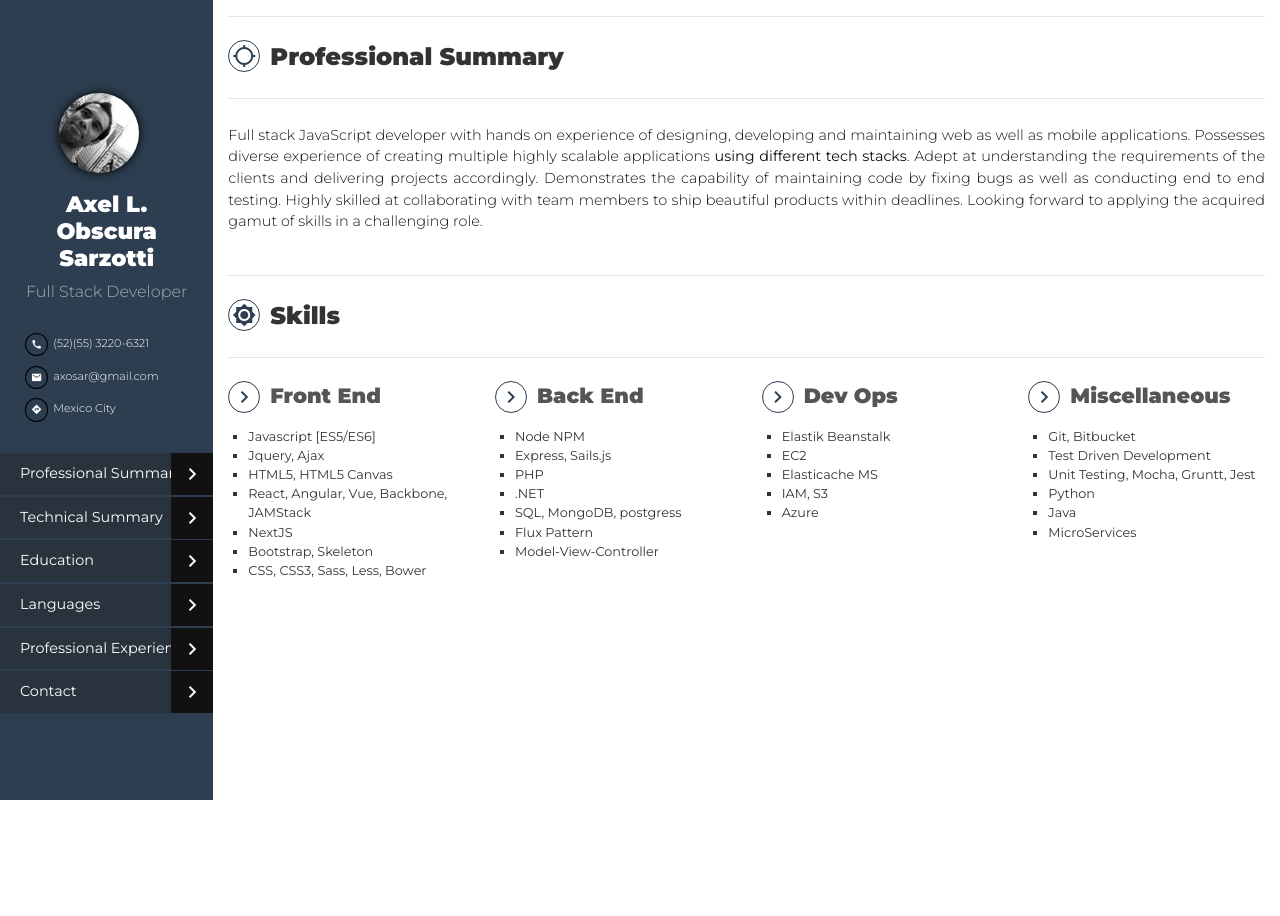
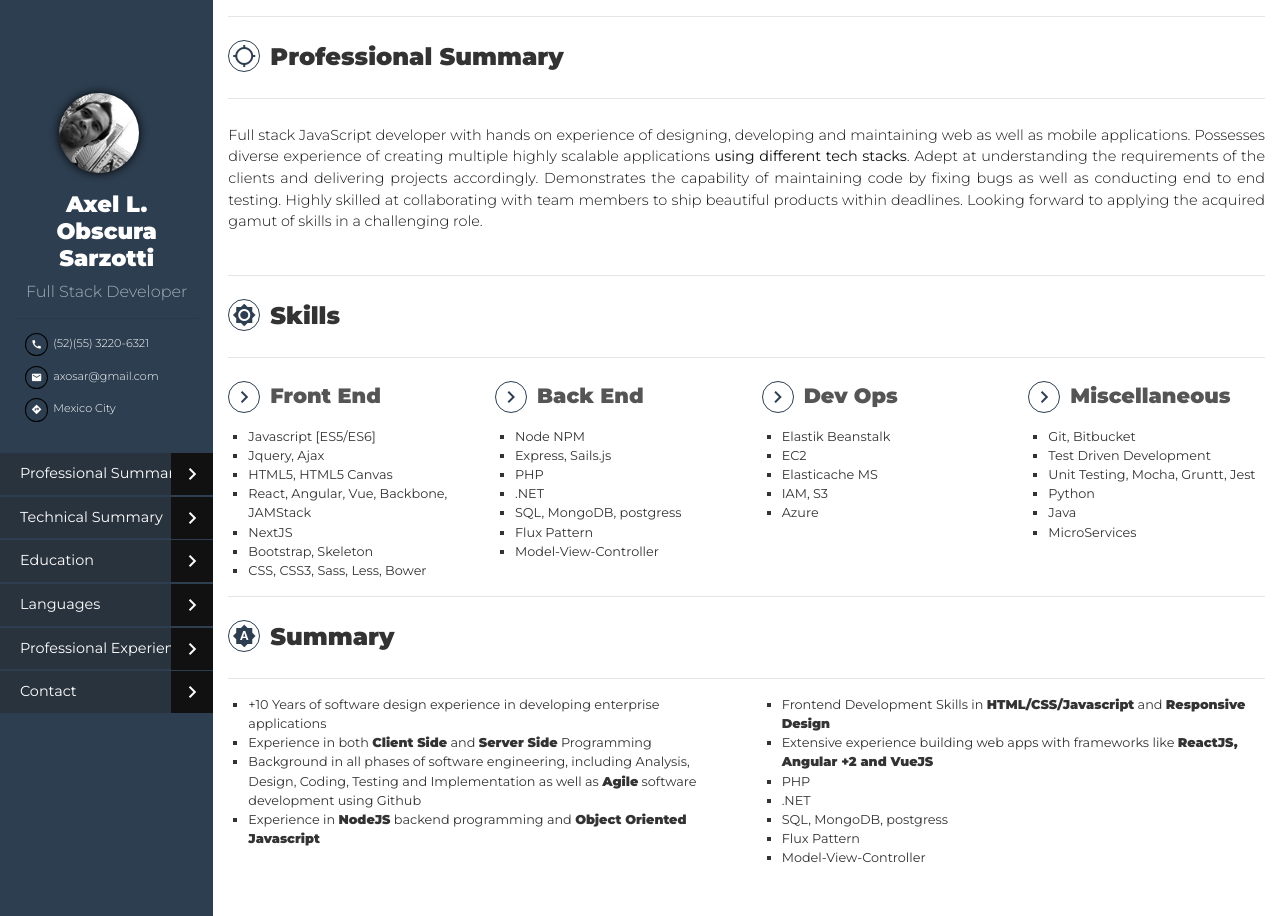
Before and after one commit to axelobscura/cv, a React (Create React App) app: page /professional-summary in a window 1280 px wide. Before the commit the page ends 800 px from the top, so only its background shows below. Built offline with nearby package versions, Linux system fonts and the light colour scheme; a web font is replaced by a local one.

Commit message:
Summary text

```diff
--- a/src/App.js
+++ b/src/App.js
@@ -15,10 +15,10 @@ function App() {
     <div className="App">
       <Container fluid>
         <Row>
-          <Col sm={2} xs={2} className="p-0 m-0">
+          <Col sm={2} xs={2} className="p-0 m-0" style={{ background: '#2d3e50' }}>
             <Menu />
           </Col>
-          <Col sm={10} xs={10} className="p-0 m-0">
+          <Col sm={10} xs={10} className="p-0 pb-5 m-0">
             <Switch>
               <Route exact path="/" component={Intro} />
               <Route exact path="/professional-summary" component={ProfessionalSummary} />
--- a/src/component/Menu.css
+++ b/src/component/Menu.css
@@ -7,6 +7,8 @@
     align-items: center;
     flex-direction: column;
 }
+
+
 
 .menu .datos.personales h1 {
     font-size: 1.4rem;
--- a/src/component/Menu.js
+++ b/src/component/Menu.js
@@ -17,7 +17,7 @@ const Menu = () => {
                         <Nav.Link href="/" style={{ paddingLeft: '0' }}>
                             <img src="images/profile.jpeg" alt="Full Stack Developer" title="Full Stack Developer" />
                         </Nav.Link>
-                        <h1>Axel L.<br />Obscura Sarzotti</h1>
+                        <Link to="/"><h1>Axel L.<br />Obscura Sarzotti</h1></Link>
                         <h2>Full Stack Developer</h2>
                         <hr />
                         <p className="text-left"><i className="material-icons">call</i> (52)(55) 3220-6321</p>
--- a/src/component/ProfessionalSummary.js
+++ b/src/component/ProfessionalSummary.js
@@ -68,5 +68,33 @@ export default () => (
                 </ul>
             </Col>
         </Row>
+        <Row>
+            <Col>
+                <hr />
+                <h1><span class="material-icons">brightness_auto</span> Summary</h1>
+                <hr />
+            </Col>
+        </Row>
+        <Row>
+            <Col sm={6}>
+                <ul>
+                    <li>+10 Years of software design experience in developing enterprise applications</li>
+                    <li>Experience in both <b>Client Side</b> and <b>Server Side</b> Programming</li>
+                    <li>Background in all phases of software engineering, including Analysis, Design, Coding, Testing and Implementation as well as <b>Agile</b> software development using Github</li>
+                    <li>Experience in <b>NodeJS</b> backend programming and <b>Object Oriented Javascript</b></li>
+                </ul>
+            </Col>
+            <Col sm={6}>
+                <ul>
+                    <li>Frontend Development Skills in <b>HTML/CSS/Javascript</b> and <b>Responsive Design</b></li>
+                    <li>Extensive experience building web apps with frameworks like <b>ReactJS, Angular +2 and VueJS</b></li>
+                    <li>PHP</li>
+                    <li>.NET</li>
+                    <li>SQL, MongoDB, postgress</li>
+                    <li>Flux Pattern</li>
+                    <li>Model-View-Controller</li>
+                </ul>
+            </Col>
+        </Row>
     </Container>
 );
```
